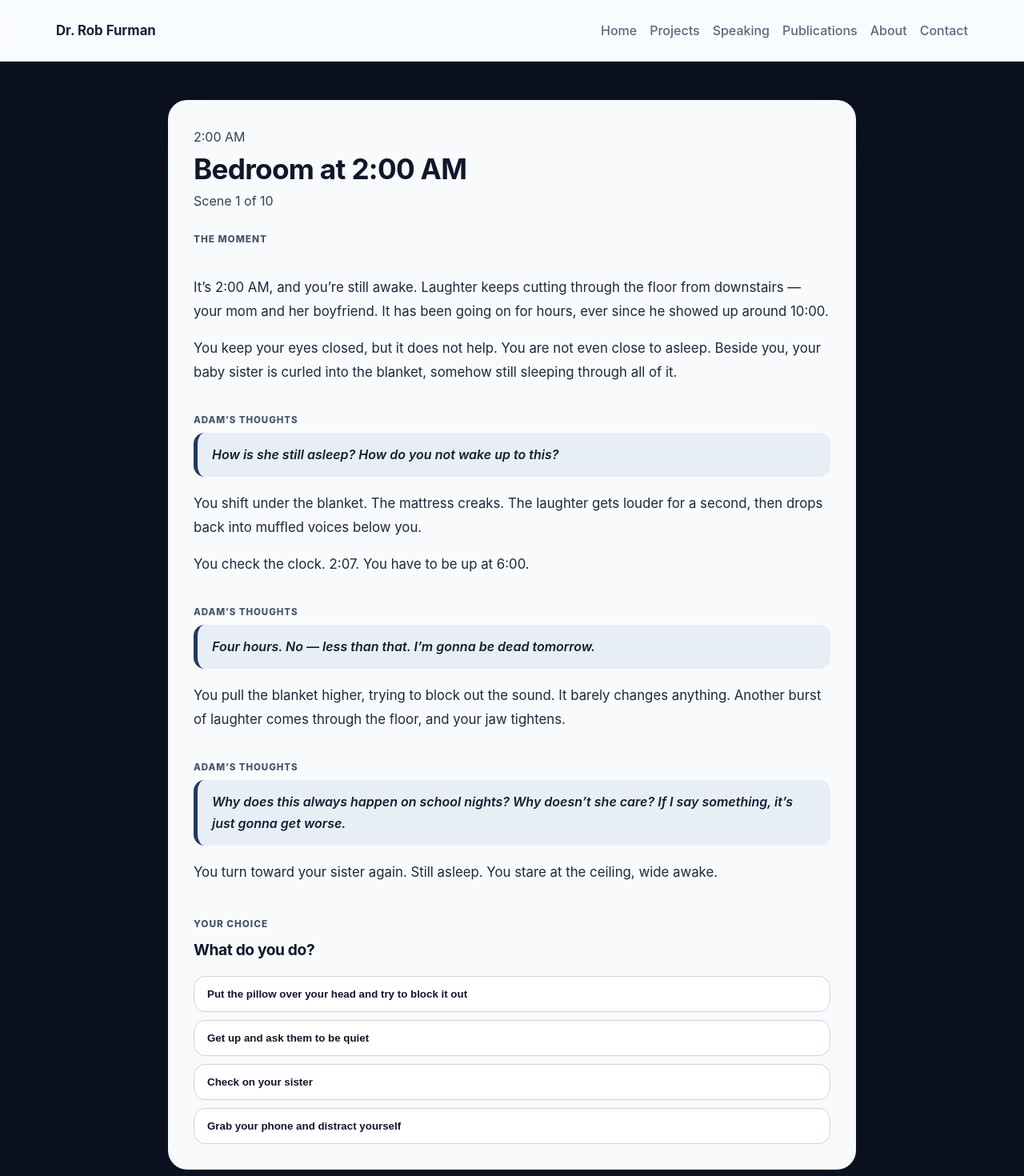
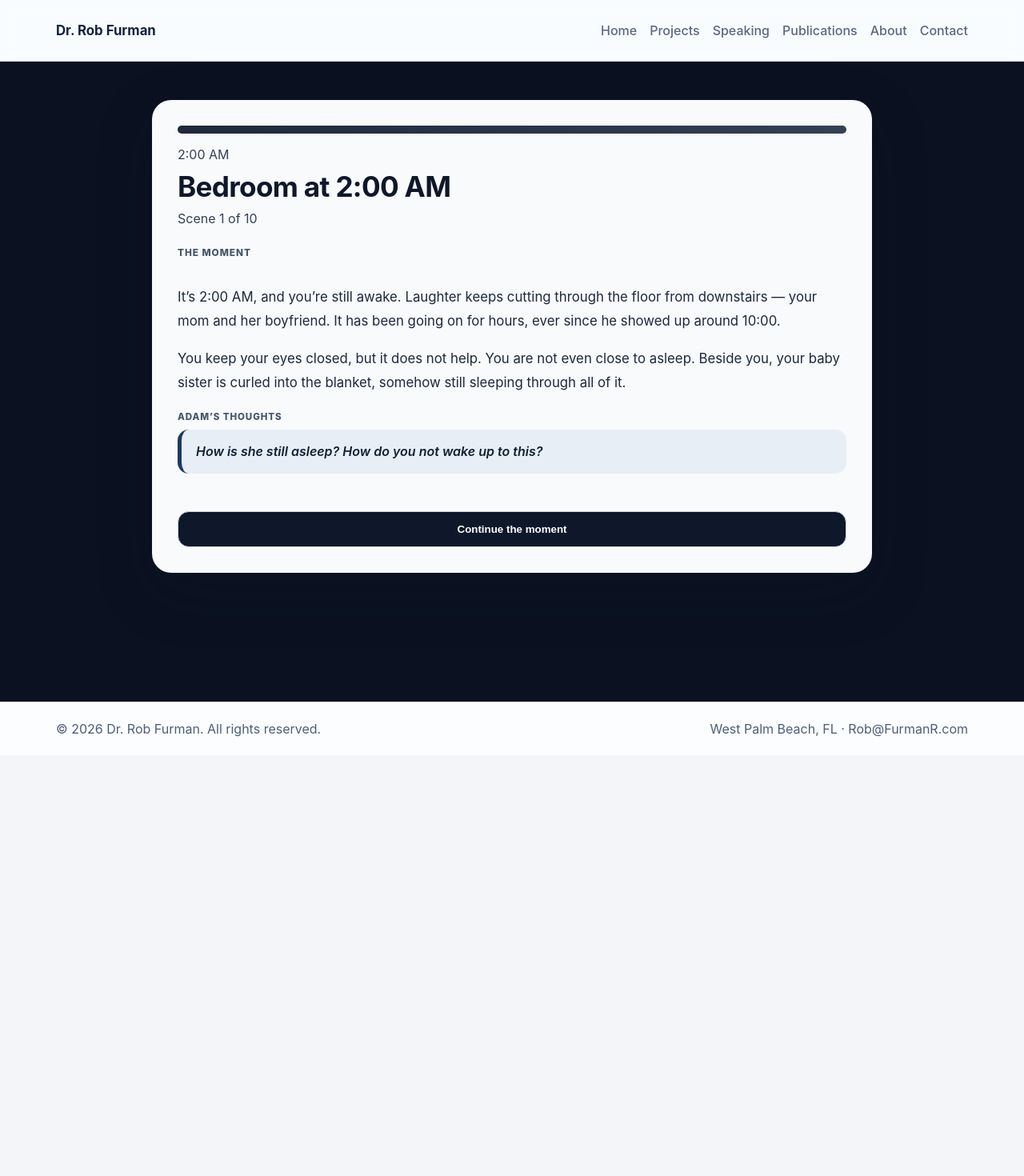
Before and after one commit to DrRobF/rob-furman-portfolio, a Next.js app: page /day-in-the-life-urban-student in a window 1280 px wide. Shown: the top 1470 px of the page at 80% size. After the commit the page ends 944 px from the top, so only its background shows below. Built offline with nearby package versions, Linux system fonts and the light colour scheme.

Commit message:
Refine urban student first two scenes with progressive reveal UX

```diff
--- a/app/day-in-the-life-urban-student/page.js
+++ b/app/day-in-the-life-urban-student/page.js
@@ -8,9 +8,10 @@ const urbanStudentScenes = [
     sceneNumber: 1,
     totalScenes: 10,
     time: '2:00 AM',
-    title: "Adam's Bedroom",
     heading: 'Bedroom at 2:00 AM',
-    intro: [
+    visualTone: 'late-night',
+    revealGroups: [
+      [
         {
           type: 'paragraph',
           text: 'It’s 2:00 AM, and you’re still awake. Laughter keeps cutting through the floor from downstairs — your mom and her boyfriend. It has been going on for hours, ever since he showed up around 10:00.',
@@ -20,12 +21,16 @@ const urbanStudentScenes = [
           text: 'You keep your eyes closed, but it does not help. You are not even close to asleep. Beside you, your baby sister is curled into the blanket, somehow still sleeping through all of it.',
         },
         { type: 'thought', text: 'How is she still asleep? How do you not wake up to this?' },
+      ],
+      [
         {
           type: 'paragraph',
           text: 'You shift under the blanket. The mattress creaks. The laughter gets louder for a second, then drops back into muffled voices below you.',
         },
         { type: 'paragraph', text: 'You check the clock. 2:07. You have to be up at 6:00.' },
         { type: 'thought', text: 'Four hours. No — less than that. I’m gonna be dead tomorrow.' },
+      ],
+      [
         {
           type: 'paragraph',
           text: 'You pull the blanket higher, trying to block out the sound. It barely changes anything. Another burst of laughter comes through the floor, and your jaw tightens.',
@@ -36,17 +41,23 @@ const urbanStudentScenes = [
         },
         { type: 'paragraph', text: 'You turn toward your sister again. Still asleep. You stare at the ceiling, wide awake.' },
       ],
+    ],
     question: 'What do you do?',
+    reflection: {
+      questions: [
+        'What assumptions might an adult make about Adam if he seems tired or disengaged later?',
+        'How might disrupted sleep affect his patience, focus, or tone at school?',
+        'What would a teacher need to know before interpreting his behavior?',
+      ],
+      writingPrompt: 'In 2–3 sentences, describe how you would respond if Adam appears disengaged in first period.',
+      insight:
+        'A student’s visible behavior may be the last part of a much longer night. Fatigue can look like defiance, disinterest, or poor motivation when the real issue is exhaustion and emotional overload.',
+    },
     choices: [
       {
-        id: 'ignore_noise',
-        label: 'Put the pillow over your head and try to block it out',
-        resultTitle: 'You try to shut the world out.',
+        id: 'ignore_noise', label: 'Put the pillow over your head and try to block it out', resultTitle: 'You try to shut the world out.', metrics: { sleep: -1, stress: 1, time: 0, trust: 0 },
         result: [
-          {
-            type: 'paragraph',
-            text: 'You press the pillow over your ears and turn your face toward the wall. For a few seconds, the room feels smaller and darker, like maybe you can disappear into it.',
-          },
+          { type: 'paragraph', text: 'You press the pillow over your ears and turn your face toward the wall. For a few seconds, the room feels smaller and darker, like maybe you can disappear into it.' },
           { type: 'paragraph', text: 'The noise still gets through. Not clearly, but enough. A laugh. A chair moving. A voice rising and falling.' },
           { type: 'thought', text: 'Just stop. Just for one night.' },
           { type: 'paragraph', text: 'Your neck starts to ache from the way you are curled up. You stay there anyway.' },
@@ -54,9 +65,7 @@ const urbanStudentScenes = [
         nextSceneId: 'scene_625am_bedroom',
       },
       {
-        id: 'confront_mom',
-        label: 'Get up and ask them to be quiet',
-        resultTitle: 'You step into the hallway.',
+        id: 'confront_mom', label: 'Get up and ask them to be quiet', resultTitle: 'You step into the hallway.', metrics: { sleep: -1, stress: 2, time: -1, trust: -1 },
         result: [
           { type: 'paragraph', text: 'You sit up slowly and listen. For a second, you almost talk yourself out of it. Then another laugh comes from downstairs, and you swing your feet onto the floor.' },
           { type: 'paragraph', text: 'The hallway feels colder than your room. You stand at the top of the stairs and look down into the dim light.' },
@@ -68,9 +77,7 @@ const urbanStudentScenes = [
         nextSceneId: 'scene_625am_bedroom',
       },
       {
-        id: 'check_sister',
-        label: 'Check on your sister',
-        resultTitle: 'You check on your sister.',
+        id: 'check_sister', label: 'Check on your sister', resultTitle: 'You check on your sister.', metrics: { sleep: -1, stress: 1, time: 0, trust: 1 },
         result: [
           { type: 'paragraph', text: 'You turn carefully so you do not wake her. Her face is half-buried in the blanket, one hand tucked under her cheek.' },
           { type: 'paragraph', text: 'You watch her breathe for a moment. Slow. Even. Somehow safe inside sleep.' },
@@ -80,9 +87,7 @@ const urbanStudentScenes = [
         nextSceneId: 'scene_625am_bedroom',
       },
       {
-        id: 'phone_distraction',
-        label: 'Grab your phone and distract yourself',
-        resultTitle: 'You reach for your phone.',
+        id: 'phone_distraction', label: 'Grab your phone and distract yourself', resultTitle: 'You reach for your phone.', metrics: { sleep: -2, stress: 1, time: -1, trust: 0 },
         result: [
           { type: 'paragraph', text: 'The screen lights up your face. It is too bright, but you do not turn it down right away.' },
           { type: 'paragraph', text: 'You scroll without really reading. Videos. Messages. Random posts. Anything that is not the noise downstairs.' },
@@ -94,12 +99,7 @@ const urbanStudentScenes = [
     ],
   },
   {
-    id: 'scene_625am_bedroom',
-    sceneNumber: 2,
-    totalScenes: 10,
-    time: '6:25 AM',
-    title: "Adam's Bedroom",
-    heading: 'Bedroom at 6:25 AM',
+    id: 'scene_625am_bedroom', sceneNumber: 2, totalScenes: 10, time: '6:25 AM', heading: 'Bedroom at 6:25 AM', visualTone: 'morning',
     introByPreviousChoice: {
       ignore_noise: [
         { type: 'paragraph', text: 'The alarm cuts through the room. Sharp. Repeating. Your eyes open, but your body does not move.' },
@@ -127,35 +127,49 @@ const urbanStudentScenes = [
         { type: 'thought', text: 'No way it’s already morning.' },
       ],
     },
-    core: [
+    coreRevealGroups: [
+      [
         { type: 'paragraph', text: 'You reach for your phone and stare at the time. 6:25.' },
         { type: 'thought', text: 'I just closed my eyes.' },
         { type: 'paragraph', text: 'The room feels colder now. The house is quiet, of course. Quiet now, when it no longer helps you.' },
+      ],
+      [
         { type: 'paragraph', text: 'You sit up slowly. Your head throbs. You try to think through what you have today, but nothing lands clearly.' },
         { type: 'paragraph', text: 'You swing your feet to the floor and stand there for a second, trying to wake up.' },
         { type: 'thought', text: 'It’s not working.' },
       ],
+    ],
     question: 'What do you do?',
+    reflection: {
+      questions: [
+        'What might Adam’s morning choices reveal about exhaustion, responsibility, and stress?',
+        'How could being late or unprepared be connected to what happened before school?',
+        'How should an adult respond differently if they understand the night-before context?',
+      ],
+      writingPrompt: 'Write one supportive adult response that addresses the behavior without ignoring the context.',
+      insight:
+        'Morning behavior is often shaped before the school day begins. Rushing, lateness, irritability, or shutdown may be connected to sleep disruption, caregiving stress, and emotional load.',
+    },
     choices: [
-      { id: 'snooze', label: 'Hit snooze and lie back down', resultTitle: 'You lie back down.', result: [
+      { id: 'snooze', label: 'Hit snooze and lie back down', resultTitle: 'You lie back down.', metrics: { sleep: 1, stress: 1, time: -2, trust: 0 }, result: [
         { type: 'paragraph', text: 'You tap the screen and let the alarm go quiet. The silence feels too good for one second.' },
         { type: 'paragraph', text: 'You lie back down, telling yourself you only need five minutes. Your eyes close before you finish the thought.' },
         { type: 'thought', text: 'Just five. I can still make it.' },
         { type: 'paragraph', text: 'But the morning is already moving without you.' },
       ], nextSceneId: 'scene_640am_getting_ready' },
-      { id: 'get_ready', label: 'Get up and start getting ready', resultTitle: 'You force yourself up.', result: [
+      { id: 'get_ready', label: 'Get up and start getting ready', resultTitle: 'You force yourself up.', metrics: { sleep: 0, stress: 1, time: 0, trust: 0 }, result: [
         { type: 'paragraph', text: 'You stand before your body feels ready. Your legs are heavy, but you move anyway.' },
         { type: 'paragraph', text: 'You look around the room for what you need: clothes, shoes, backpack, something clean enough to wear.' },
         { type: 'thought', text: 'Move. Just move.' },
         { type: 'paragraph', text: 'You are awake now, but not clear. Every small thing feels like it takes longer than it should.' },
       ], nextSceneId: 'scene_640am_getting_ready' },
-      { id: 'check_phone', label: 'Check your phone first', resultTitle: 'You check your phone.', result: [
+      { id: 'check_phone', label: 'Check your phone first', resultTitle: 'You check your phone.', metrics: { sleep: 0, stress: 1, time: -1, trust: 0 }, result: [
         { type: 'paragraph', text: 'You unlock the phone before you stand up. Notifications stack over each other. A few messages. A few things you do not need to see right now.' },
         { type: 'paragraph', text: 'You tell yourself you are just checking the time, but your thumb keeps moving.' },
         { type: 'thought', text: 'One second. Then I’ll get up.' },
         { type: 'paragraph', text: 'The room stays still around you, but the clock does not.' },
       ], nextSceneId: 'scene_640am_getting_ready' },
-      { id: 'wake_sister', label: 'Wake your sister up', resultTitle: 'You wake your sister.', result: [
+      { id: 'wake_sister', label: 'Wake your sister up', resultTitle: 'You wake your sister.', metrics: { sleep: 0, stress: 2, time: -1, trust: 1 }, result: [
         { type: 'paragraph', text: 'You touch her shoulder gently. She shifts but does not open her eyes.' },
         { type: 'paragraph', text: 'You say her name quietly. Then again. She makes a small sound and turns away from the light.' },
         { type: 'thought', text: 'Come on. I can’t be late again.' },
@@ -171,7 +185,7 @@ const renderBlocks = (blocks) =>
   blocks.map((block, index) =>
     block.type === 'thought' ? (
       <aside key={`${block.type}-${index}`} className="thought-wrap">
-        <p className="thought-label">Adam’s thoughts</p>
+        <p className="thought-label">ADAM’S THOUGHTS</p>
         <div className="thought-card">{block.text}</div>
       </aside>
     ) : (
@@ -179,64 +193,84 @@ const renderBlocks = (blocks) =>
     )
   );
 
+const metricConfig = { sleep: 'Sleep', stress: 'Stress', time: 'Time', trust: 'Trust' };
+
 export default function DayInTheLifeUrbanStudentPage() {
   const [sceneId, setSceneId] = useState('scene_2am_bedroom');
   const [selectedChoices, setSelectedChoices] = useState({});
+  const [revealedGroupCounts, setRevealedGroupCounts] = useState({ scene_2am_bedroom: 1, scene_625am_bedroom: 1 });
 
   const scene = sceneById[sceneId] ?? urbanStudentScenes[0];
   const selectedChoiceId = selectedChoices[scene.id];
   const selectedChoice = scene.choices.find((choice) => choice.id === selectedChoiceId);
 
-  const introBlocks = useMemo(() => {
-    if (scene.id !== 'scene_625am_bedroom') {
-      return scene.intro ?? [];
-    }
+  const revealGroups = useMemo(() => {
+    if (scene.id === 'scene_625am_bedroom') {
       const previousChoiceId = selectedChoices.scene_2am_bedroom;
       const introSet = scene.introByPreviousChoice?.[previousChoiceId] ?? scene.introByPreviousChoice?.default ?? [];
-    return [...introSet, ...(scene.core ?? [])];
+      return [introSet, ...(scene.coreRevealGroups ?? [])];
+    }
+    return scene.revealGroups ?? [];
   }, [scene, selectedChoices.scene_2am_bedroom]);
 
-  const handleChoose = (choiceId) => {
-    setSelectedChoices((prev) => ({ ...prev, [scene.id]: choiceId }));
+  const visibleGroupCount = Math.min(revealedGroupCounts[scene.id] ?? 1, revealGroups.length || 1);
+  const visibleGroups = revealGroups.slice(0, visibleGroupCount);
+  const isFullyRevealed = visibleGroupCount >= revealGroups.length;
+
+  const handleRevealMore = () => {
+    setRevealedGroupCounts((prev) => ({ ...prev, [scene.id]: Math.min((prev[scene.id] ?? 1) + 1, revealGroups.length) }));
   };
+
+  const handleChoose = (choiceId) => setSelectedChoices((prev) => ({ ...prev, [scene.id]: choiceId }));
 
   const handleContinue = () => {
     if (selectedChoice?.nextSceneId && sceneById[selectedChoice.nextSceneId]) {
       setSceneId(selectedChoice.nextSceneId);
+      setRevealedGroupCounts((prev) => ({ ...prev, [selectedChoice.nextSceneId]: prev[selectedChoice.nextSceneId] ?? 1 }));
+      return;
     }
+    setSceneId('scene_placeholder_end');
   };
+
+  if (sceneId === 'scene_placeholder_end') {
+    return <main className="urban-student-page"><section className="experience-shell"><article className="scene-card"><h1>Next scene not built yet.</h1><p className="paragraph-card">This prototype currently focuses on the first two scenes so we can perfect the experience before adding the rest of Adam’s day.</p></article></section></main>;
+  }
+
+  const changedMetrics = Object.entries(selectedChoice?.metrics ?? {}).filter(([, value]) => value !== 0);
 
   return (
     <main className="urban-student-page">
       <section className="experience-shell">
         <article className="scene-card">
           <header className="scene-header">
+            <div className="tone-band" />
             <p>{scene.time}</p>
             <h1>{scene.heading}</h1>
             <p>Scene {scene.sceneNumber} of {scene.totalScenes}</p>
           </header>
 
-          <p className="section-label">The Moment</p>
-          <div className="scene-content">{renderBlocks(introBlocks)}</div>
+          <p className="section-label">THE MOMENT</p>
+          <div className="scene-content">{visibleGroups.map((group, index) => <div key={`group-${index}`}>{renderBlocks(group)}</div>)}</div>
+          {!isFullyRevealed && <button type="button" className="continue-moment" onClick={handleRevealMore}>Continue the moment</button>}
 
-          {!selectedChoice ? (
+          {isFullyRevealed && !selectedChoice && (
             <div className="choices-section">
-              <p className="section-label">Your Choice</p>
+              <p className="section-label">YOUR CHOICE</p>
               <h2>{scene.question}</h2>
               <div className="button-group">
-                {scene.choices.map((choice) => (
-                  <button key={choice.id} type="button" onClick={() => handleChoose(choice.id)}>{choice.label}</button>
-                ))}
+                {scene.choices.map((choice) => <button key={choice.id} type="button" onClick={() => handleChoose(choice.id)}>{choice.label}</button>)}
               </div>
             </div>
-          ) : (
+          )}
+
+          {selectedChoice && (
             <section className="result-section">
-              <p className="section-label">Your Choice</p>
+              <p className="section-label">YOUR CHOICE</p>
               <p className="selected-pill">You chose: {selectedChoice.label}</p>
-              <div className="result-card">
-                <h2>{selectedChoice.resultTitle}</h2>
-                {renderBlocks(selectedChoice.result)}
-              </div>
+              <p className="section-label">CONSEQUENCE</p>
+              <div className="result-card"><h2>{selectedChoice.resultTitle}</h2>{renderBlocks(selectedChoice.result)}</div>
+              {changedMetrics.length > 0 && <div><p className="impact-title">Immediate Impact</p><div className="impact-row">{changedMetrics.map(([key, value]) => <span key={key} className="impact-chip">{metricConfig[key]} {value > 0 ? '↑' : '↓'}</span>)}</div></div>}
+              <details className="reflect-panel"><summary>Pause & Reflect</summary><p className="section-label">PAUSE & REFLECT</p><ul>{scene.reflection.questions.map((question) => <li key={question}>{question}</li>)}</ul><p className="writing-prompt"><strong>Writing Prompt:</strong> {scene.reflection.writingPrompt}</p><textarea placeholder="Type your reflection here..." rows={4} /><p className="insight"><strong>Manuscript Insight:</strong> {scene.reflection.insight}</p></details>
               <button type="button" className="continue-button" onClick={handleContinue}>Continue</button>
             </section>
           )}
@@ -245,23 +279,27 @@ export default function DayInTheLifeUrbanStudentPage() {
 
       <style jsx>{`
         .urban-student-page { min-height: 100vh; background: #0b1120; color: #fff; padding: 3rem 1rem; }
-        .experience-shell { max-width: 860px; margin: 0 auto; }
-        .scene-card { background: #f8fafc; color: #0f172a; border-radius: 24px; padding: 32px; max-width: 860px; margin: 0 auto; box-shadow: 0 24px 70px rgba(15, 23, 42, 0.22); display: grid; gap: 1.5rem; }
+        .experience-shell { max-width: 900px; margin: 0 auto; }
+        .scene-card { background: #f8fafc; color: #0f172a; border-radius: 24px; padding: 32px; max-width: 900px; margin: 0 auto; box-shadow: 0 24px 70px rgba(15, 23, 42, 0.22); display: grid; gap: 1.2rem; }
+        .tone-band { height: 10px; border-radius: 999px; margin-bottom: 12px; background: linear-gradient(90deg, #1e293b, #334155); }
         .scene-header p { margin: 0; color: #334155; }
         .scene-header h1 { margin: 0.35rem 0; font-size: clamp(1.5rem, 2.8vw, 2.2rem); }
-        .scene-content { display: grid; }
         .section-label { margin: 0 0 10px; font-size: 0.74rem; text-transform: uppercase; letter-spacing: 0.08em; color: #475569; font-weight: 800; }
         .paragraph-card { margin: 0 0 16px; color: #1e293b; font-size: 1.05rem; line-height: 1.8; }
         .thought-wrap { margin: 18px 0; }
         .thought-label { margin: 0 0 6px; font-size: 0.72rem; text-transform: uppercase; letter-spacing: 0.08em; color: #475569; font-style: normal; font-weight: 800; }
-        .thought-card { background: #e8eef6; border-left: 5px solid #1e3a5f; color: #102033; font-style: italic; font-weight: 600; border-radius: 14px; padding: 14px 18px; margin: 0; line-height: 1.7; }
-        .choices-section h2, .result-card h2 { margin: 0 0 0.75rem; font-size: 1.2rem; }
-        .button-group { display: grid; gap: 0; }
-        button { display: block; width: 100%; background: #ffffff; color: #0f172a; border: 1px solid #cbd5e1; border-radius: 14px; padding: 14px 16px; margin-top: 10px; text-align: left; font-weight: 600; cursor: pointer; }
-        button:hover { background: #f1f5f9; border-color: #64748b; }
-        .selected-pill { margin: 0 0 14px; display: inline-block; background: #334155; color: #ffffff; border-radius: 999px; padding: 8px 12px; }
-        .result-card { margin-top: 18px; background: #ffffff; border: 1px solid #cbd5e1; border-radius: 18px; padding: 22px; box-shadow: 0 10px 30px rgba(15, 23, 42, 0.08); }
-        .continue-button { margin-top: 20px; text-align: center; background: #0f172a; color: #ffffff; border-radius: 14px; padding: 14px 18px; font-weight: 700; }
+        .thought-card { background: #e8eef6; border-left: 5px solid #1e3a5f; color: #102033; font-style: italic; font-weight: 600; border-radius: 14px; padding: 14px 18px; margin: 0; line-height: 1.65; }
+        button { display: block; width: 100%; background: #fff; color: #0f172a; border: 1px solid #cbd5e1; border-radius: 14px; padding: 14px 16px; margin-top: 10px; text-align: left; font-weight: 600; cursor: pointer; }
+        .continue-moment, .continue-button { text-align: center; background: #0f172a; color: #fff; }
+        .selected-pill { margin: 0 0 12px; display: inline-block; background: #334155; color: #fff; border-radius: 999px; padding: 8px 12px; }
+        .result-card { background: #fff; border: 1px solid #cbd5e1; border-radius: 18px; padding: 22px; }
+        .impact-title { margin: 14px 0 8px; font-weight: 700; color: #334155; }
+        .impact-row { display: flex; flex-wrap: wrap; gap: 8px; }
+        .impact-chip { background: #f1f5f9; border: 1px solid #cbd5e1; border-radius: 999px; color: #0f172a; padding: 6px 12px; font-size: 0.88rem; }
+        .reflect-panel { margin-top: 14px; background: #fff; border: 1px solid #cbd5e1; border-radius: 14px; padding: 12px 14px; }
+        .reflect-panel summary { cursor: pointer; font-weight: 700; }
+        .reflect-panel ul { margin: 8px 0 10px 18px; color: #1e293b; }
+        textarea { width: 100%; border-radius: 10px; border: 1px solid #cbd5e1; padding: 10px; font-family: inherit; }
       `}</style>
     </main>
   );
```
Lines whose indentation alone changed are shown as unchanged.
